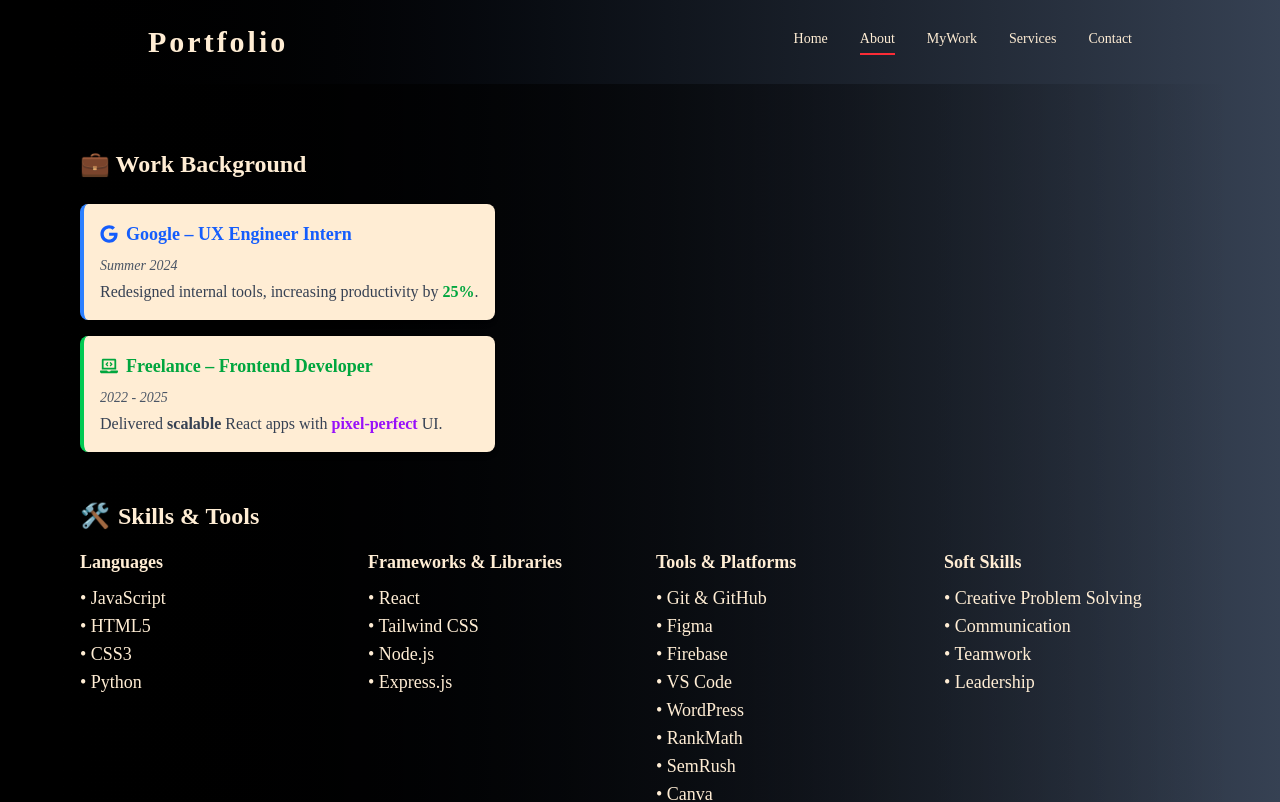
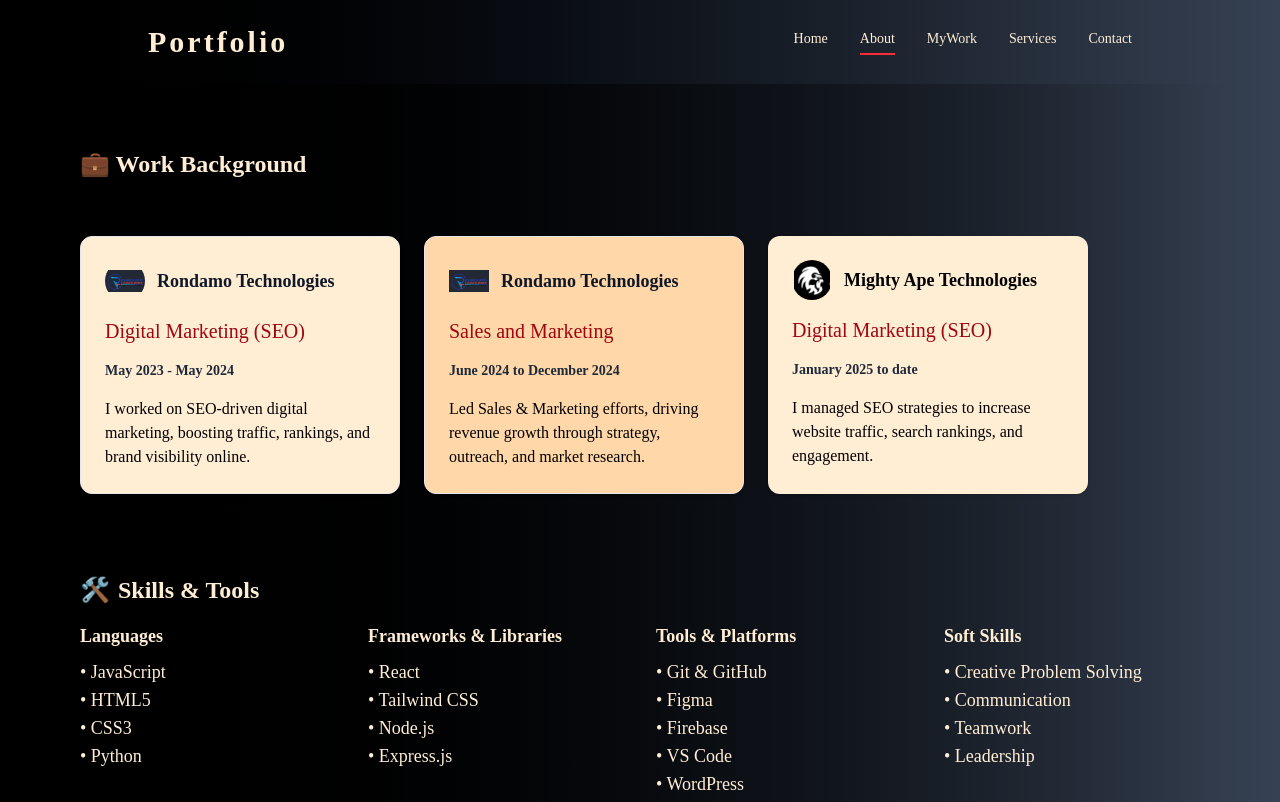
Before and after one commit to Segeramos/Crimsonecode, a React (Vite) app in the folder crimsonecode/: page /about in a window 1280 px wide. Shown: the top 802 px of the page. Built offline with nearby package versions, Linux system fonts and the light colour scheme.

Commit message:
about page upadate

```diff
--- a/crimsonecode/index.html
+++ b/crimsonecode/index.html
@@ -2,9 +2,9 @@
 <html lang="en">
   <head>
     <meta charset="UTF-8" />
-    <link rel="icon" type="image/svg+xml" href="/vite.svg" />
+    <link rel="icon" type="image/svg+xml" href="/profile.png" />
     <meta name="viewport" content="width=device-width, initial-scale=1.0" />
-    <title>Vite + React</title>
+    <title>Crimsonecode</title>
     <!-- FONT AWESOME ICONS - ADD THIS LINE BELOW -->
     <link
       rel="stylesheet"
--- a/crimsonecode/src/components/About.jsx
+++ b/crimsonecode/src/components/About.jsx
@@ -93,34 +93,78 @@
           >
             💼 Work Background
           </motion.h3>
-          <div className="space-y-4">
-            {/* Google Internship */}
+                  <div className="flex flex-col md:flex-row gap-6 justify-center py-8 ">
+              {/* Rondamo Tech */}
               <motion.div
-              className="p-4 bg-orange-100 rounded-lg shadow-md border-l-4 border-blue-500"
+                className="flex-shrink-0 w-full md:w-80 bg-orange-100 rounded-xl shadow p-6 border border-gray-200 text-black"
                 variants={bounceIn}
                 custom={1}
               >
-              <div className="flex items-center mb-2 text-blue-600 font-semibold text-lg">
-                <FaGoogle className="mr-2" /> Google – UX Engineer Intern
+                <div className="flex items-center gap-3 mb-4">
+                  <img
+                    src="/RT.png"
+                    alt="Rondamo Technologies logo"
+                    className="w-10 h-10 object-contain rounded-full"
+                  />
+                  <h3 className="text-lg font-semibold text-gray-900">Rondamo Technologies</h3>
                 </div>
-              <p className="text-sm text-gray-600 italic mb-1">Summer 2024</p>
-              <p className="text-gray-700">
-                Redesigned internal tools, increasing productivity by <span className="font-semibold text-green-600">25%</span>.
-              </p>
+                <p className="text-xl text-red-800 mb-4">Digital Marketing (SEO)</p>
+                <p className="text-sm font-bold text-gray-800 mb-4">May 2023 - May 2024</p>
+                <ul className="space-y-2">
+                  <li className="flex items-start gap-2">
+
+                   I worked on SEO-driven digital marketing, boosting traffic, rankings, and brand visibility online.{" "}
+
+                  </li>
+                </ul>
               </motion.div>
-            {/* Freelance Work */}
+
+              {/* Rondamo Tech */}
               <motion.div
-              className="p-4 bg-orange-100 rounded-lg shadow-md border-l-4 border-green-500"
+                className="flex-shrink-0 w-full md:w-80 bg-orange-200 rounded-xl shadow p-6 border border-gray-200 text-black"
                 variants={bounceIn}
                 custom={2}
               >
-              <div className="flex items-center mb-2 text-green-600 font-semibold text-lg">
-                <FaLaptopCode className="mr-2" /> Freelance – Frontend Developer
+                <div className="flex items-center gap-3 mb-4">
+                  <img
+                    src="/RT.png"
+                    alt="Rondamo Technologies logo"
+                    className="w-10 h-10 object-contain"
+                  />
+                  <h3 className="text-lg font-semibold text-gray-900">Rondamo Technologies</h3>
                 </div>
-              <p className="text-sm text-gray-600 italic mb-1">2022 - 2025</p>
-              <p className="text-gray-700">
-                Delivered <span className="font-semibold">scalable</span> React apps with <span className="font-semibold text-purple-600">pixel-perfect</span> UI.
-              </p>
+                <p className="text-xl text-red-800 mb-4">Sales and Marketing</p>
+                <p className="text-sm font-bold text-gray-800 mb-4">June 2024 to December 2024</p>
+                <ul className="space-y-2">
+                  <li className="flex items-start gap-2 text-black">
+
+                    Led Sales & Marketing efforts, driving revenue growth through strategy, outreach, and market research.{" "}
+
+                  </li>
+                </ul>
+              </motion.div>
+
+              {/* Mighty Ape Tech */}
+              <motion.div
+                className="flex-shrink-0 w-full md:w-80 bg-orange-100 text-black rounded-xl shadow p-6"
+                variants={bounceIn}
+                custom={3}
+              >
+                <div className="flex items-center gap-3 mb-4">
+                  <img
+                    src="/MAT.png"
+                    alt="Mighty Ape Technologies logo"
+                    className="w-10 h-10 object-contain rounded-full"
+                  />
+                  <h3 className="text-lg font-semibold">Mighty Ape Technologies</h3>
+                </div>
+                <p className="text-xl text-red-800 mb-4">Digital Marketing (SEO)</p>
+                <p className="text-sm text-gray-800 font-bold mb-4">January 2025 to date</p>
+                <ul className="space-y-2">
+                  <li className="flex items-start gap-2 text-black">
+                    I managed SEO strategies to increase website traffic, search rankings, and engagement.{" "}
+                  </li>
+                </ul>
               </motion.div>
             </div>
         </div>
--- a/crimsonecode/src/components/Home.jsx
+++ b/crimsonecode/src/components/Home.jsx
@@ -37,9 +37,9 @@
       transition={{ duration: 1 }}
     >
       {/* Hero Section */}
-      <div className="flex flex-col-reverse lg:flex-row items-center justify-between flex-1 container mx-auto px-4 sm:px-6 md:px-8 lg:px-12 py-12">
+      <div className="flex flex-col-reverse lg:flex-row items-center justify-between flex-1 container mx-auto px-4 sm:px-6 md:px-8 lg:px-12 py-12 md:py-2">
         {/* Left */}
-        <div className="w-full lg:w-1/2 space-y-6 sm:space-y-8 mt-10 lg:mt-0">
+        <div className="w-full lg:w-1/2 space-y-6 sm:space-y-8 mt-4 lg:mt-0 ">
           {/* Animated Heading */}
           <motion.h1
             className="text-3xl sm:text-4xl lg:text-5xl font-bold text-center lg:text-left"
```
Also changed, not shown: crimsonecode/public/MAT.png (added), crimsonecode/public/RT.png (added). Lines whose indentation alone changed are shown as unchanged.
